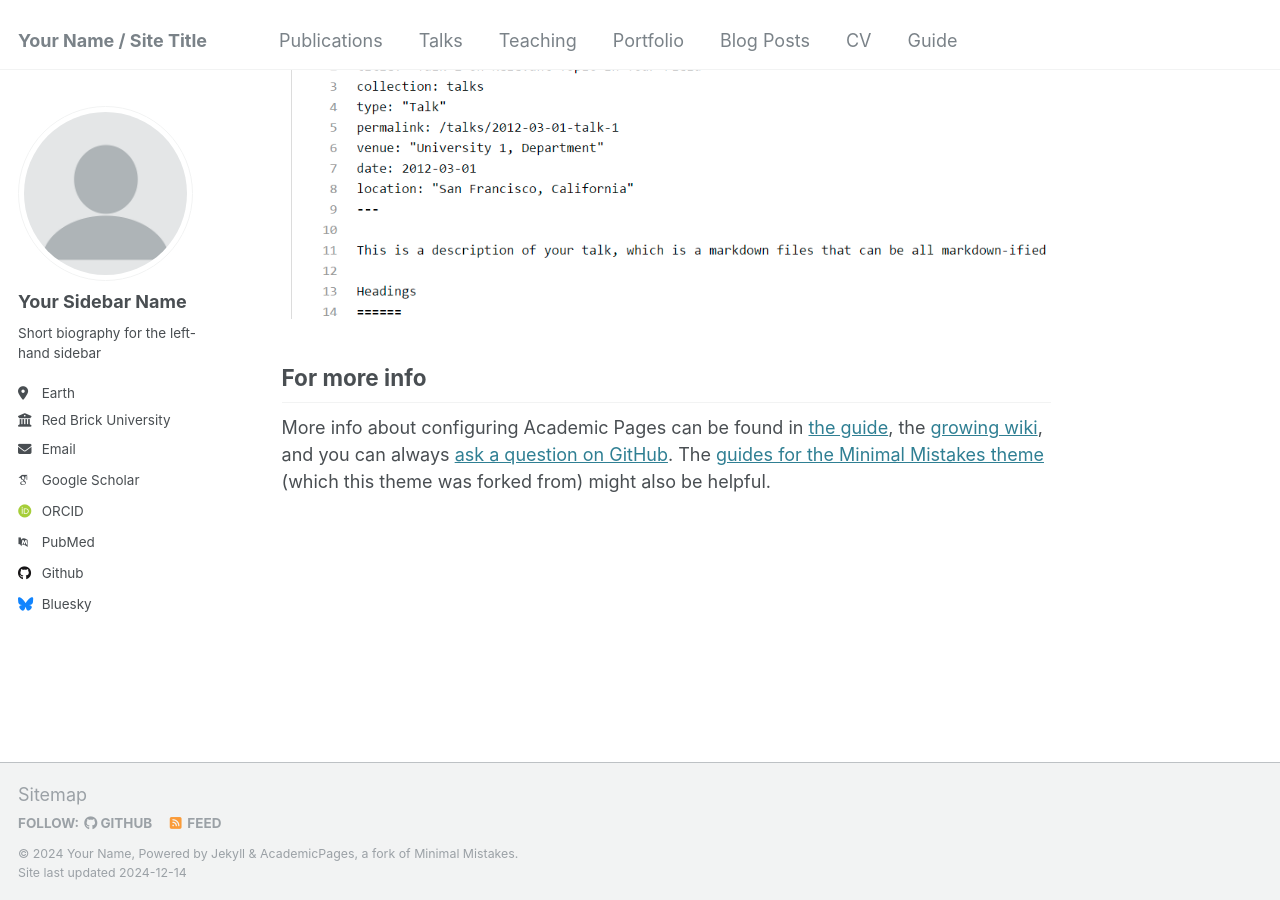
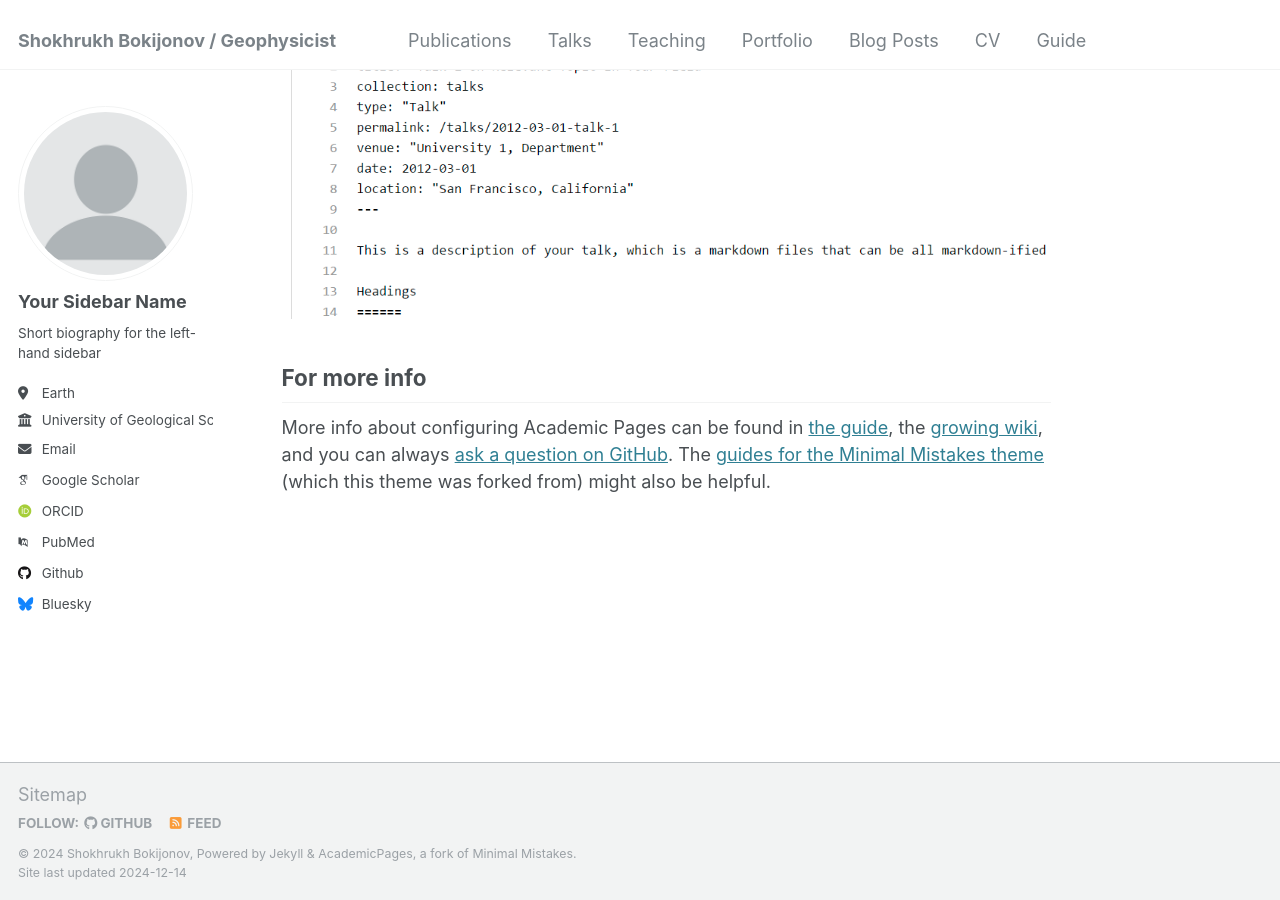
Before and after one commit to shbokijon/bokiy.github.io, a Jekyll site: the page built from _pages/about.md, in a window 1280 px wide and 900 px high, scrolled down 2643 px. Built offline with Jekyll 4.4.1, drawn with Linux system fonts in a browser that asks for light colours; some web fonts are replaced.

Commit message:
Update _config.yml

```diff
--- a/_config.yml
+++ b/_config.yml
@@ -8,11 +8,11 @@
 
 # Basic Site Settings
 locale                   : "en-US"
-title                    : "Your Name / Site Title"
+title                    : "Shokhrukh Bokijonov / Geophysicist"
 title_separator          : "-"
-name                     : &name "Your Name"
+name                     : &name "Shokhrukh Bokijonov"
 description              : &description "personal description"
-url                      : https://academicpages.github.io # the base hostname & protocol for your site e.g. "https://[your GitHub username].github.io"
+url                      : https://academicpages.github.io # the base hostname & protocol for your site e.g. "https://bokiy.github.io"
 baseurl                  : "" # the subpath of your site, e.g. "/blog"
 repository               : "academicpages/academicpages.github.io"
 
@@ -23,12 +23,11 @@ author:
   # Biographic information
   avatar           : "profile.png"
   name             : "Your Sidebar Name"
-  pronouns         : # example: "she/her"
   bio              : "Short biography for the left-hand sidebar"
   location         : "Earth"
-  employer         : "Red Brick University"
+  employer         : "University of Geological Sciences"
   uri              : # URL
-  email            : "none@example.org"
+  email            : "shbokijon@gmail.com"
 
   # Academic websites
   arxiv            : # URL - Update with the correct link to your profile
```
